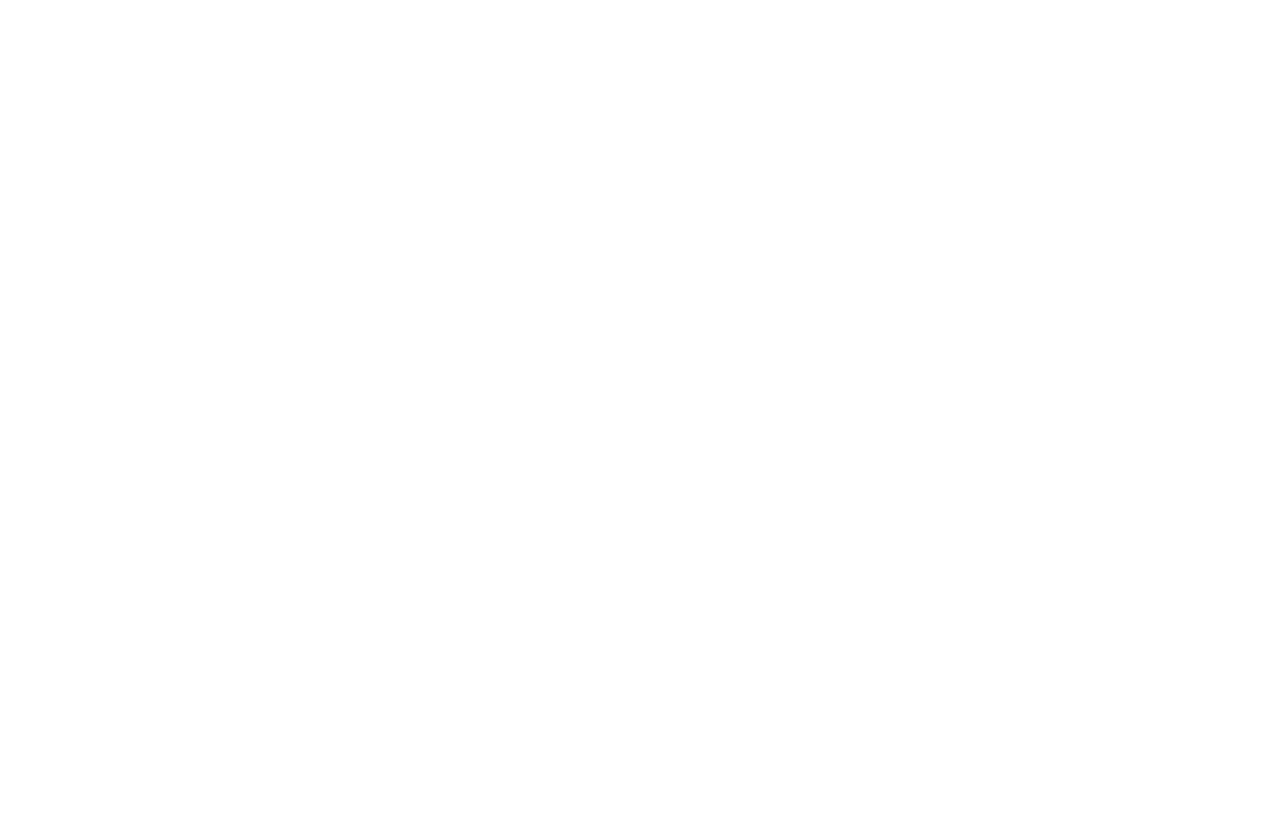
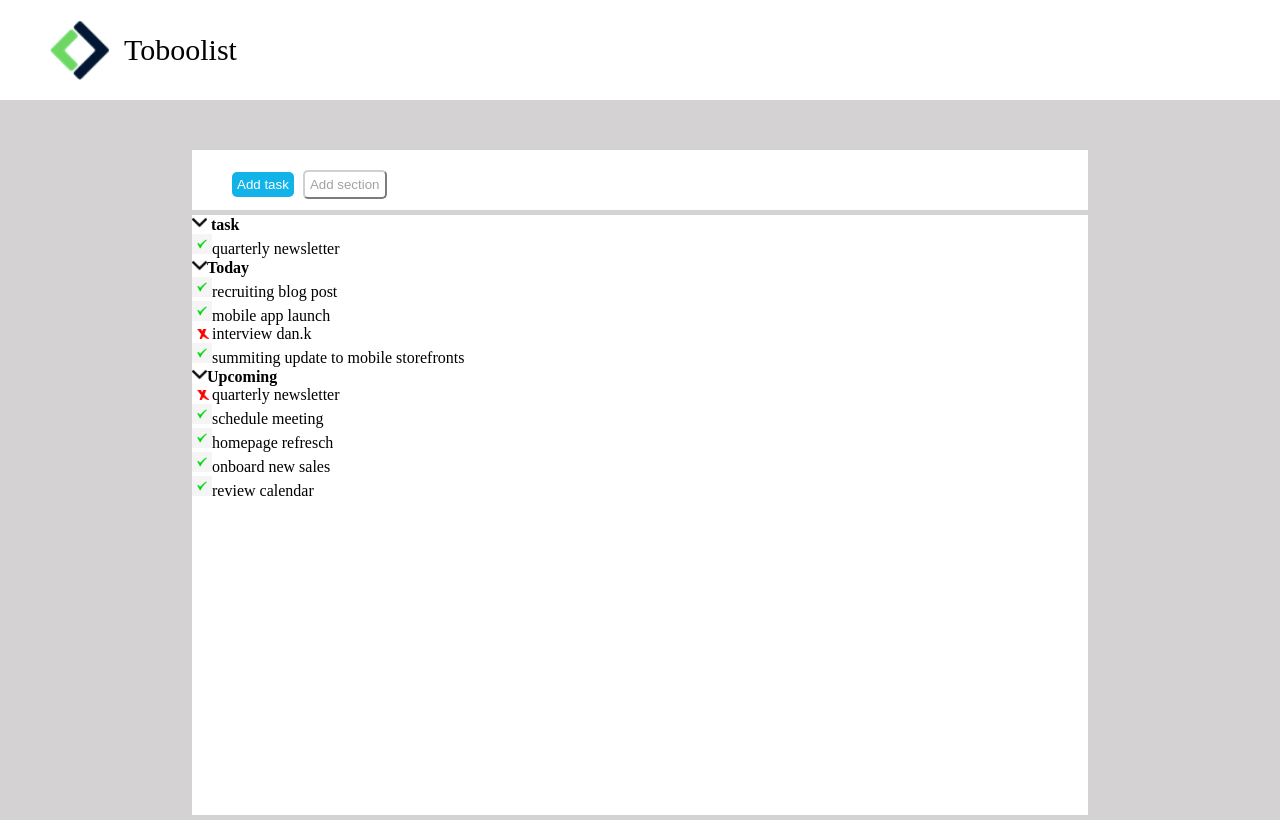
Before and after one commit to tomasdarienko/-html-css-toboolistw, a plain HTML site: page index.html in a window 1280 px wide. Drawn offline with Linux system fonts and the light colour scheme.

Commit message:
added all text & some style

```diff
--- a/index.html
+++ b/index.html
@@ -0,0 +1,72 @@
+<!DOCTYPE html>
+<html lang="en">
+
+<head>
+     <meta charset="UTF-8">
+     <meta name="viewport" content="width=device-width, initial-scale=1.0">
+     <title>toboolist</title>
+     <link rel="stylesheet" href="style.css">
+</head>
+
+
+<body>
+
+     <header>
+
+          <div class="hcontainer">
+               <img class="logo" src="./img2/Logo.png" alt="">
+
+               <span class="titolo">Toboolist</span>
+          </div>
+     </header>
+
+
+     <nav>
+          <div class="bottoni">
+               <button class="bottoneblu">Add task</button>
+
+               <button class="bottonebianco">Add section</button>
+          </div>
+
+
+     </nav>
+     <main>
+
+
+          <div>
+
+               <div class="task"><img class="freccia" src="./img2/freccia.png"><strong> task</strong></div>
+
+                    <div> <img class="spunta" src="./img2/spunta.png"><span>quarterly newsletter</span></div>
+
+               </div>
+               <div class="task"><img class="freccia" src="./img2/freccia.png"><strong>Today</strong></div>
+
+               <div> <img class="spunta" src="./img2/spunta.png" alt=""><span>recruiting blog post</span></div>
+               <div> <img class="spunta" src="./img2/spunta.png" alt=""><span>mobile app launch</span></div>
+               <div> <img class="croce" src="./img2/xrossa.png" alt=""><span>interview dan.k</span></div>
+               <div> <img class="spunta" src="./img2/spunta.png" alt=""><span>summiting update to mobile
+                         storefronts</span></div>
+
+          </div>
+          <div>
+
+               <div class="task"><img class="freccia" src="./img2/freccia.png"><strong>Upcoming</strong></div>
+
+               <div><img class="croce" src="./img2/xrossa.png" alt=""><span>quarterly newsletter</span></div>
+               <div> <img class="spunta" src="./img2/spunta.png" alt=""><span>schedule meeting</span></div>
+               <div> <img class="spunta" src="./img2/spunta.png" alt=""><span>homepage refresch</span></div>
+               <div> <img class="spunta" src="./img2/spunta.png" alt=""><span>onboard new sales</span></div>
+               <div> <img class="spunta" src="./img2/spunta.png" alt=""><span>review calendar</span></div>
+
+          </div>
+
+          </div>
+
+
+
+     </main>
+
+</body>
+
+</html>
--- a/style.css
+++ b/style.css
@@ -2,3 +2,82 @@
      margin: 0;
      box-sizing: border-box;
 }
+body{
+     background-color: rgba(181, 179, 179, 0.582);
+}
+
+
+
+.hcontainer{
+     height: 100px;
+     background-color: white;
+
+}
+
+.logo{
+     vertical-align: middle;
+     width: 60px;
+    margin-left: 50px;
+}
+.titolo{
+     margin-left: 10px;
+     vertical-align: middle;
+     line-height: 100px;
+     font-size:30px
+
+}
+
+
+
+
+nav{
+     background-color: white;
+     width: 70%;
+margin: 0px auto;
+height: 60px;
+margin-top: 50px;
+}
+
+main{
+
+     background-color: white;
+     width: 70%;
+margin: 5px auto;
+height: 600px;
+}
+
+.bottoni{
+
+     padding-left: 40px;
+     padding-top: 20px;
+
+}
+
+.bottoneblu{
+     color: rgb(255, 255, 255);
+     background-color: rgb(18, 179, 233);
+     padding: 5px;
+     border: none;
+     border-radius: 5px;
+     margin-right: 5px;
+}
+
+.bottonebianco{
+     color: rgb(163, 163, 163);
+     background-color: rgb(255, 255, 255);
+     padding: 5px;
+
+     border-radius: 5px;
+     border-color: rgb(208, 208, 208);
+}
+
+.spunta {
+     height: 20px;
+}
+
+.croce {
+     height: 10px;
+}
+.freccia{
+     height: 15px;
+}
```
Also changed, not shown: img2/Logo.png (renamed from img 2/Logo.png), img2/freccia.png (added), img2/logo copia.png (renamed from img 2/logo copia.png), img2/spunta.png (added), img2/xrossa.png (added), 1 other file.
